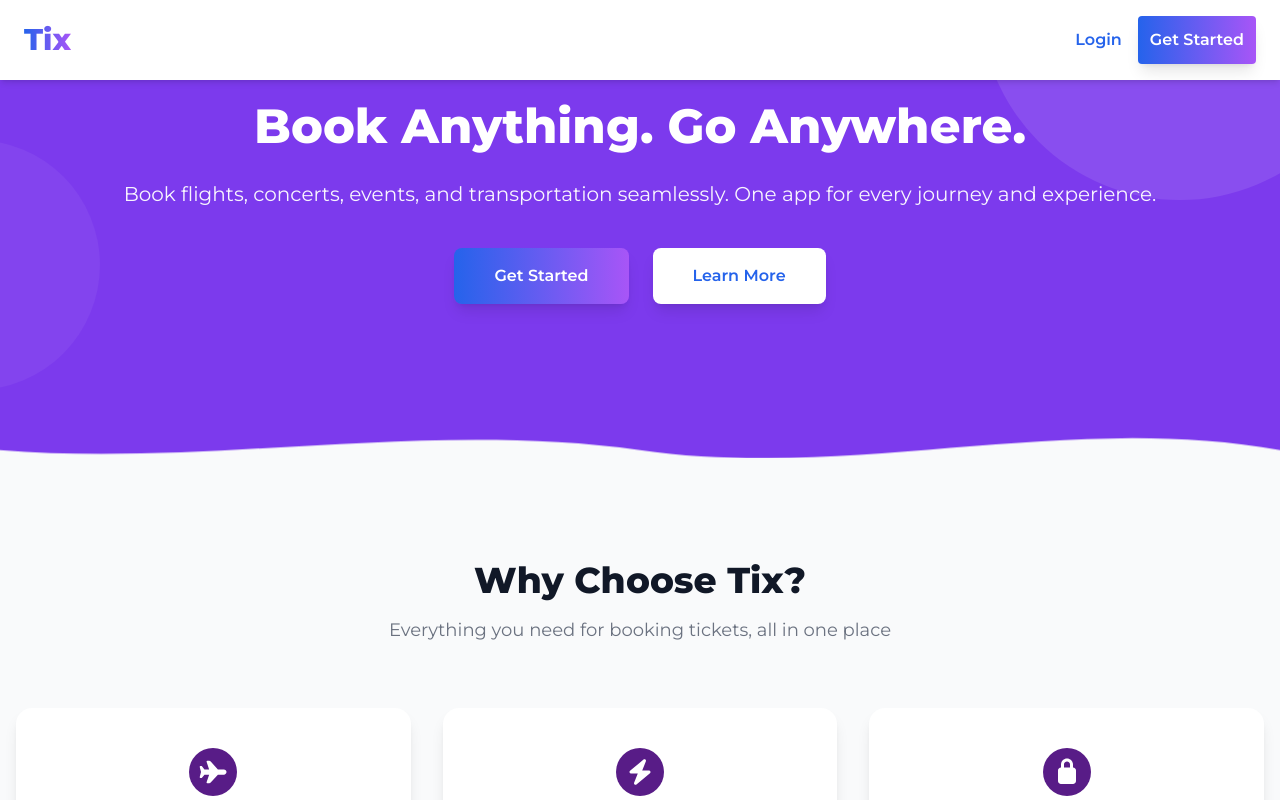
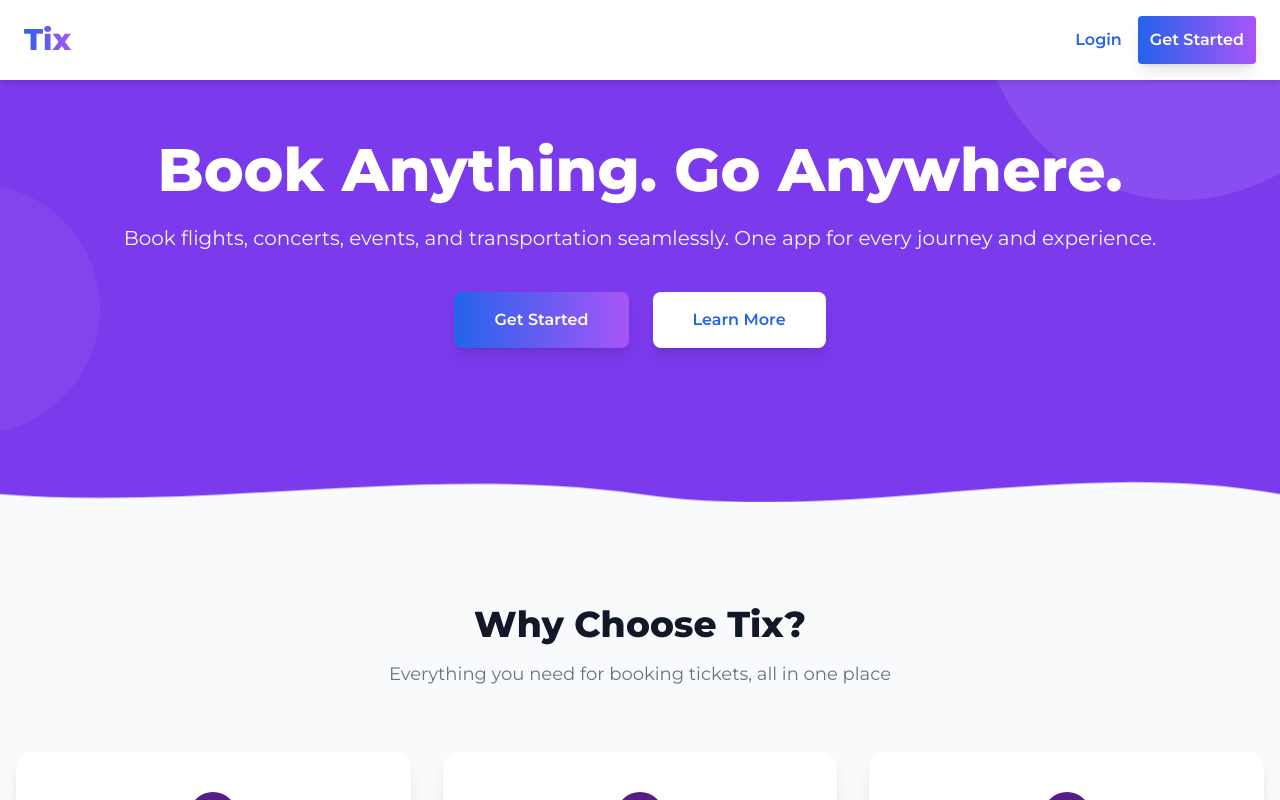
Before and after one commit to michycipher/ticketapp-vue, a Vue app: page / in a window 1280 px wide. Shown: the top 800 px of the page. Built offline with nearby package versions, Linux system fonts and the light colour scheme.

Commit message:
signup / Login UI

```diff
--- a/src/views/Landing.vue
+++ b/src/views/Landing.vue
@@ -11,8 +11,8 @@
         class="absolute bottom-[10px] left-[-150px] w-[250px] h-[250px] bg-white opacity-5 rounded-full"
       ></div>
 
-      <div class="container relative text-center z-10">
-        <h1 class="text-5xl font-extrabold mb-6 leading-tight">
+      <div class="container relative text-center z-10 pt-5 px-6">
+        <h1 class="md:text-6xl text-3xl font-extrabold my-6 leading-tight">
           Book Anything. Go Anywhere.
         </h1>
         <p class="text-xl mb-10 opacity-95">
--- a/src/views/Login.vue
+++ b/src/views/Login.vue
@@ -42,8 +42,9 @@ function handleLogin() {
 
 <template>
   <Navbar />
+  <main class="min-h-screen flex items-center justify-center bg-gray-50 py-12 px-4">
   <div class="max-w-md mx-auto mt-20 p-6 bg-white shadow rounded relative">
-    <h2 class="text-xl font-bold mb-4">Login</h2>
+    <h2 class="text-xl font-bold mb-4">Welcome Back</h2>
     <form @submit.prevent="handleLogin">
       <div class="mb-4">
         <input v-model="email" type="email" placeholder="Email" class="input" />
@@ -63,6 +64,7 @@ function handleLogin() {
       {{ toast.message }}
     </div>
   </div>
+  </main>
 
   <Footer />
 </template>
--- a/src/views/Signup.vue
+++ b/src/views/Signup.vue
@@ -40,6 +40,7 @@ function handleSignup() {
 
 <template>
   <Navbar />
+  <main class="min-h-screen flex items-center justify-center bg-gray-50 py-12 px-4">
     <div class="max-w-md mx-auto mt-12 p-6 bg-white shadow rounded">
       <h2 class="text-xl font-bold mb-4">Sign Up</h2>
       <form @submit.prevent="handleSignup">
@@ -71,6 +72,8 @@ function handleSignup() {
         {{ toast.message }}
       </div>
     </div>
+  </main>
+
   <Footer />
 </template>
 
@@ -126,18 +129,23 @@ function handleSignup() {
 .input {
   @apply block w-full p-2 border rounded;
 }
+
 .btn {
   @apply bg-blue-500 text-white px-4 py-2 rounded hover:bg-blue-600;
 }
+
 .error {
   @apply text-red-500 text-sm mt-1;
 }
+
 .toast {
   @apply px-4 py-2 rounded shadow-lg text-white;
 }
+
 .toast.success {
   @apply bg-green-500;
 }
+
 .toast.error {
   @apply bg-red-500;
 }
```
Lines whose indentation alone changed are shown as unchanged.
